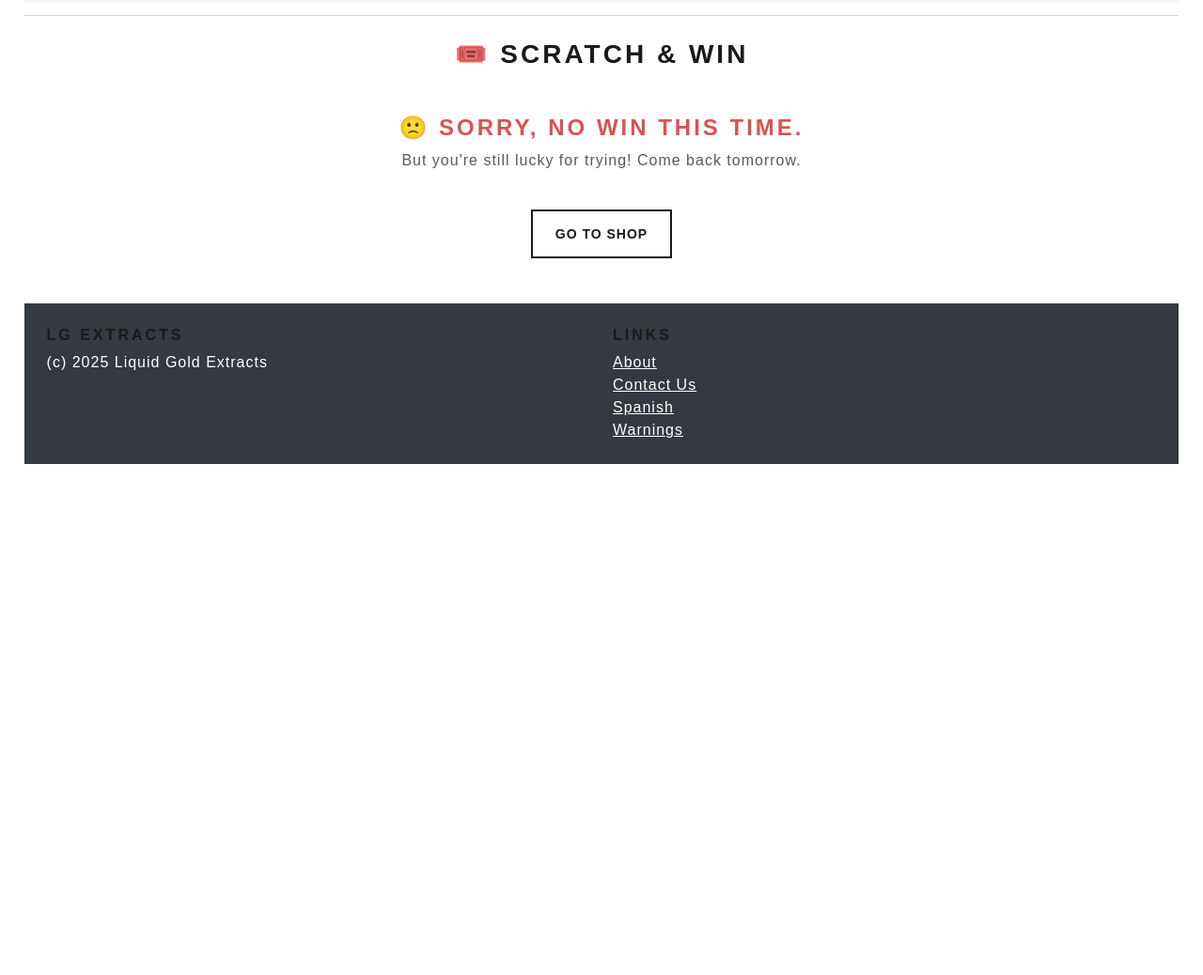
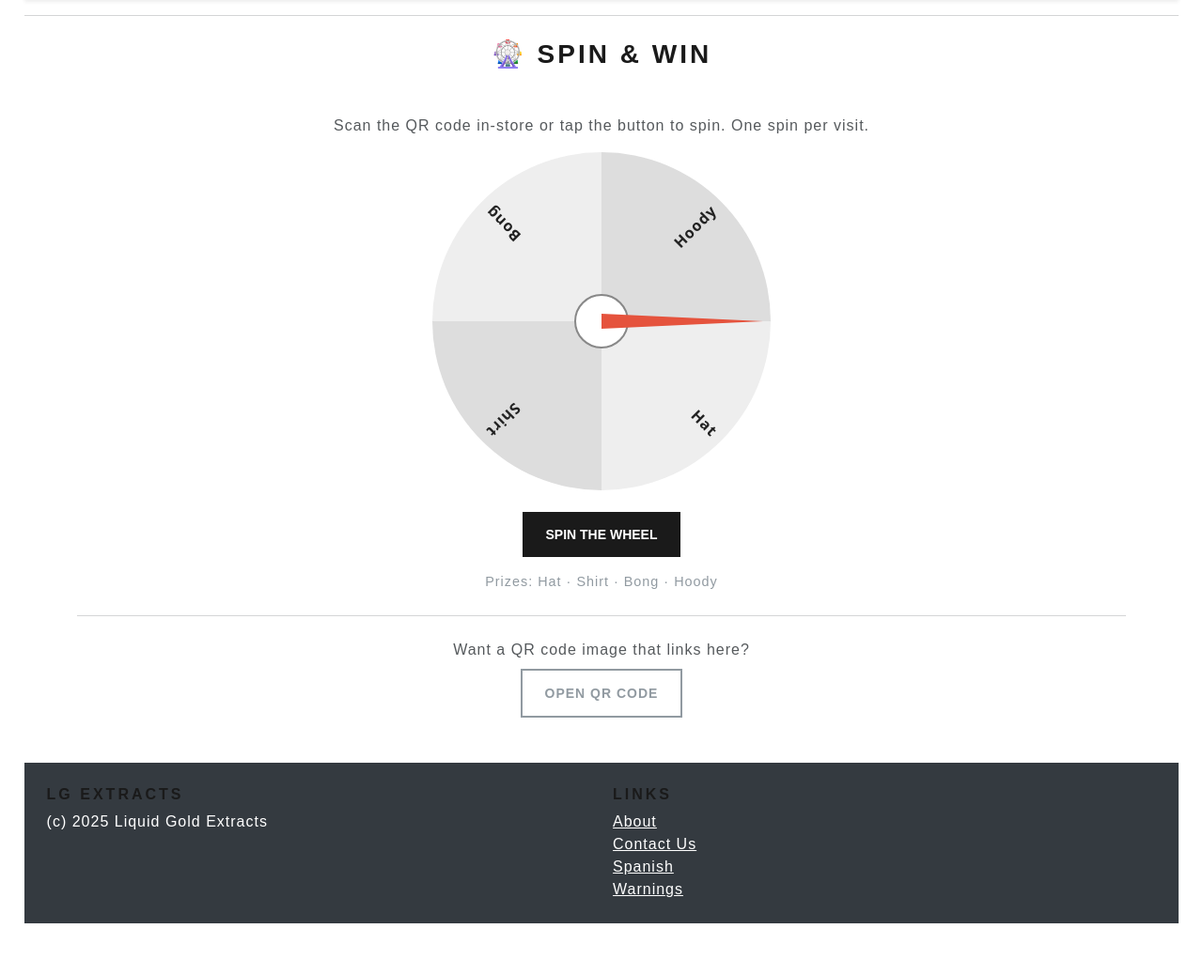
Before and after one commit to tanktoptony/LGextracts, a Django app: template liquidgold/store/templates/lottery.html in a window 1280 px wide. Shown: the part 136-1174 px from the top of the page at 94% size. Before the commit the page ends 630 px from the top, so only its background shows below. Run offline with Django 3.2, Linux system fonts and the light colour scheme; the template is opened without the code that fills it, so the values that code supplies are empty; some libraries are stand-ins or nearby versions.

Commit message:
lottery page redone, along with email form -- will need to configure mail settings upon going live

```diff
--- a/liquidgold/blog/urls.py
+++ b/liquidgold/blog/urls.py
@@ -7,5 +7,8 @@
     path("post/<int:pk>/", views.blog_detail, name="blog_detail"),
     path("category/<category>/", views.blog_category, name="blog_category"),
     path('subscribe/', views.subscribe, name='subscribe'),
-
+    path("promo/wheel/", views.promo_wheel, name="promo_wheel"),
+    path("promo/claim/", views.promo_claim, name="promo_claim"),
+    path("promo/wheel-qr.png", views.promo_wheel_qr, name="promo_wheel_qr"),
+    path("shop/order-form/", views.order_form, name="order_form"),
 ]
--- a/liquidgold/store/templates/lottery.html
+++ b/liquidgold/store/templates/lottery.html
@@ -1,21 +1,104 @@
-<!--  blog/templates/lottery.html -->
-
 {% extends "base.html" %}
 {% block page_title %}
-  <h2 class="text-center mt-4">🎟️ Scratch & Win</h2>
+  <h2 class="text-center mt-4">🎡 Spin & Win</h2>
 {% endblock page_title %}
 
 {% block page_content %}
-<div class="container text-center my-5">
-  {% if win %}
-    <h3 class="text-success">🎉 Congratulations! You won!</h3>
-    <p>Use the code below at checkout to claim your free item:</p>
-    <div class="fs-4 fw-bold text-primary my-3">{{ code }}</div>
-  {% else %}
-    <h3 class="text-danger">🙁 Sorry, no win this time.</h3>
-    <p>But you're still lucky for trying! Come back tomorrow.</p>
-  {% endif %}
-  <a href="{% url 'product_menu' %}" class="btn btn-outline-primary mt-4">Go to Shop</a>
+<div class="container my-5 text-center">
+  <p class="mb-3">Scan the QR code in-store or tap the button to spin. One spin per visit.</p>
+
+  <canvas id="wheel" width="360" height="360" style="max-width: 360px; width: 100%;"></canvas>
+  <div class="mt-3">
+    <button id="spinBtn" class="btn btn-primary">Spin the Wheel</button>
+  </div>
+
+  <p class="text-muted mt-3" style="font-size: .9rem;">Prizes: Hat · Shirt · Bong · Hoody</p>
+
+  <hr class="my-4" />
+  <p class="mb-2">Want a QR code image that links here?</p>
+  <a class="btn btn-outline-secondary" href="{% url 'promo_wheel_qr' %}" target="_blank">Open QR Code</a>
 </div>
 
+<script>
+(function () {
+  const prizes = ["Hat","Shirt","Bong","Hoody"];
+  const canvas = document.getElementById("wheel");
+  const ctx = canvas.getContext("2d");
+  const size = canvas.width;
+  const radius = size / 2;
+  const slice = (2 * Math.PI) / prizes.length;
+  const colors = ["#eee","#ddd","#eee","#ddd"]; // alternating
+
+  function drawWheel(rotation=0) {
+    ctx.clearRect(0,0,size,size);
+    ctx.save();
+    ctx.translate(radius, radius);
+    ctx.rotate(rotation);
+    for (let i = 0; i < prizes.length; i++) {
+      ctx.beginPath();
+      ctx.moveTo(0,0);
+      ctx.fillStyle = colors[i % colors.length];
+      ctx.arc(0,0,radius, i*slice, (i+1)*slice);
+      ctx.fill();
+      // Labels
+      ctx.save();
+      ctx.rotate(i*slice + slice/2);
+      ctx.textAlign = "right";
+      ctx.fillStyle = "#222";
+      ctx.font = "bold 16px system-ui, -apple-system, Segoe UI, Roboto";
+      ctx.fillText(prizes[i], radius - 10, 5);
+      ctx.restore();
+    }
+    // center hub
+    ctx.beginPath();
+    ctx.arc(0,0,28,0,2*Math.PI);
+    ctx.fillStyle = "#fff";
+    ctx.fill();
+    ctx.lineWidth = 2;
+    ctx.strokeStyle = "#888";
+    ctx.stroke();
+
+    ctx.restore();
+
+    // pointer
+    ctx.beginPath();
+    ctx.moveTo(radius, radius - 8);
+    ctx.lineTo(size - 8, radius);
+    ctx.lineTo(radius, radius + 8);
+    ctx.closePath();
+    ctx.fillStyle = "#e5533d";
+    ctx.fill();
+  }
+  drawWheel(0);
+
+  function spin() {
+    const rotations = 5 + Math.random() * 3;   // 5–8 turns
+    const targetIndex = Math.floor(Math.random() * prizes.length);
+    const stopAngle = (Math.PI/2) - (targetIndex * slice + slice/2); // align pointer to target
+    const finalRotation = rotations * 2*Math.PI + stopAngle;
+
+    const duration = 4000;
+    const start = performance.now();
+
+    function animate(t) {
+      const elapsed = t - start;
+      const progress = Math.min(elapsed / duration, 1);
+      // easeOutCubic
+      const eased = 1 - Math.pow(1 - progress, 3);
+      drawWheel(eased * finalRotation);
+      if (progress < 1) {
+        requestAnimationFrame(animate);
+      } else {
+        // redirect to claim form with selected prize
+        const prize = prizes[targetIndex];
+        const url = "{% url 'promo_claim' %}" + `?prize=${encodeURIComponent(prize)}`;
+        window.location.href = url;
+      }
+    }
+    requestAnimationFrame(animate);
+  }
+
+  document.getElementById("spinBtn").addEventListener("click", spin);
+})();
+</script>
 {% endblock page_content %}
```
Also changed, not shown: liquidgold/blog/forms.py (+28 -0 lines), liquidgold/blog/templates/order_form.html (added, +21 -0 lines), liquidgold/blog/templates/promo_claim.html (added, +24 -0 lines), liquidgold/blog/views.py (+73 -1 lines), liquidgold/liquidgold/settings.py (+15 -0 lines), README.md.
